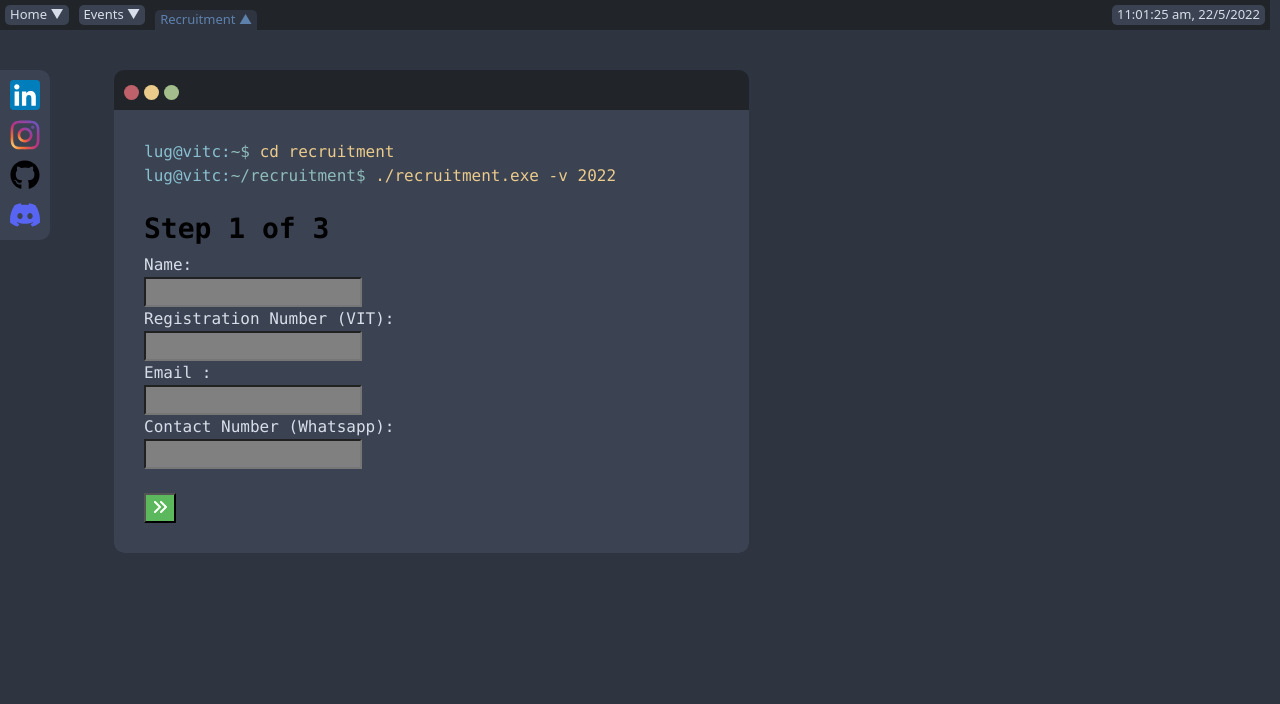
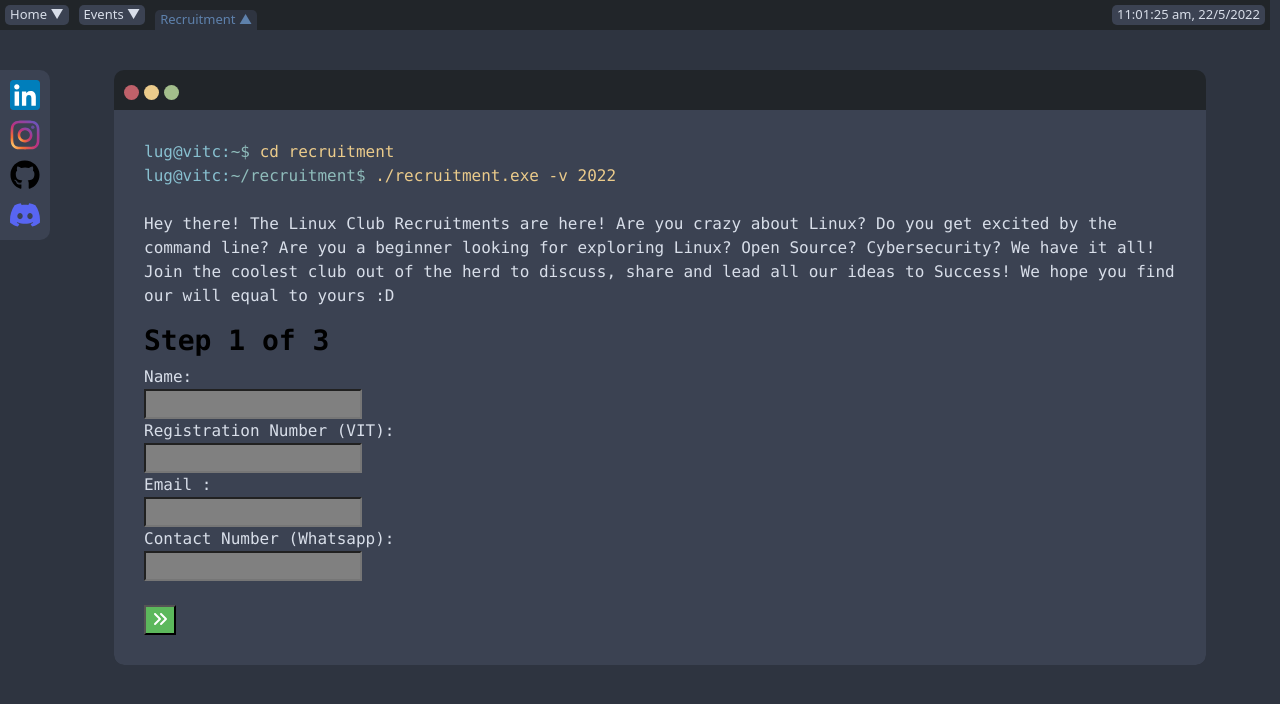
Before and after one commit to lugvitc/lugvitc.github.io, a React (Create React App) app: page /#/recruitment in a window 1280 px wide. Shown: the top 704 px of the page. Built offline with nearby package versions, Linux system fonts and the light colour scheme.

Commit message:
add welcome message for recruitment

```diff
--- a/src/pages/recruitmentStep1.js
+++ b/src/pages/recruitmentStep1.js
@@ -33,6 +33,7 @@ export default function RecruitmentStepOne(props) {
 	    </section>
                 <TerminalPrompt path = "~/recruitment"> ./recruitment.exe -v 2022 </TerminalPrompt>
 		    <br/>
+		<p> Hey there! The Linux Club Recruitments are here! Are you crazy about Linux? Do you get excited by the command line? Are you a beginner looking for exploring Linux? Open Source? Cybersecurity? We have it all! Join the coolest club out of the herd to discuss, share and lead all our ideas to Success! We hope you find our will equal to yours :D </p>
 		    <h3 style={{color:'black',fontWeight:'bold'}}>Step 1 of 3</h3>
 		    <form onSubmit={submit}>
 		    <label> Name: </label><br/>
```
